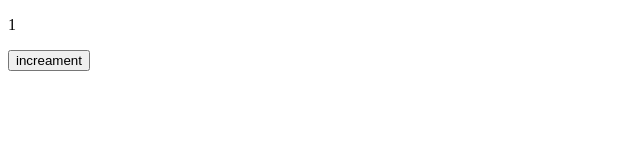
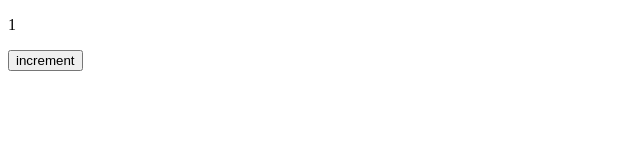
Before and after one commit to acciojob/increment-counter-sibu876, a website: page main.html in a window 1280 px wide. Shown: the full height of the page, 0-640 px from the left. Drawn offline with Linux system fonts and the light colour scheme.

Commit message:
created a submission

```diff
--- a/main.html
+++ b/main.html
@@ -9,7 +9,7 @@
 <body>
 	<!-- the entire body must be written by student -->
    <p id = "counter">1</p>
-	<button id="incrementBtn">increament</button>
+	<button id="incrementBtn">increment</button>
 
 	<script type="text/javascript" src="./script.js">
 </script>
```
